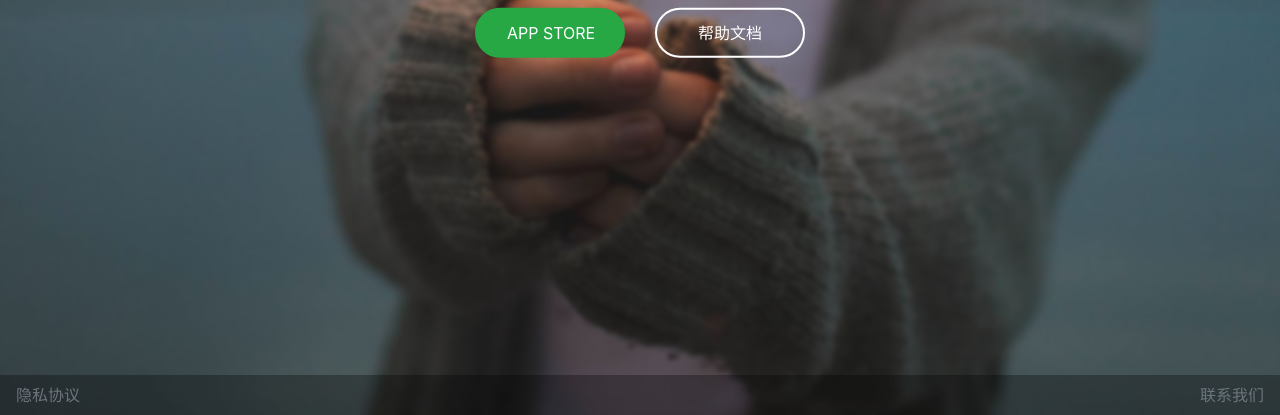
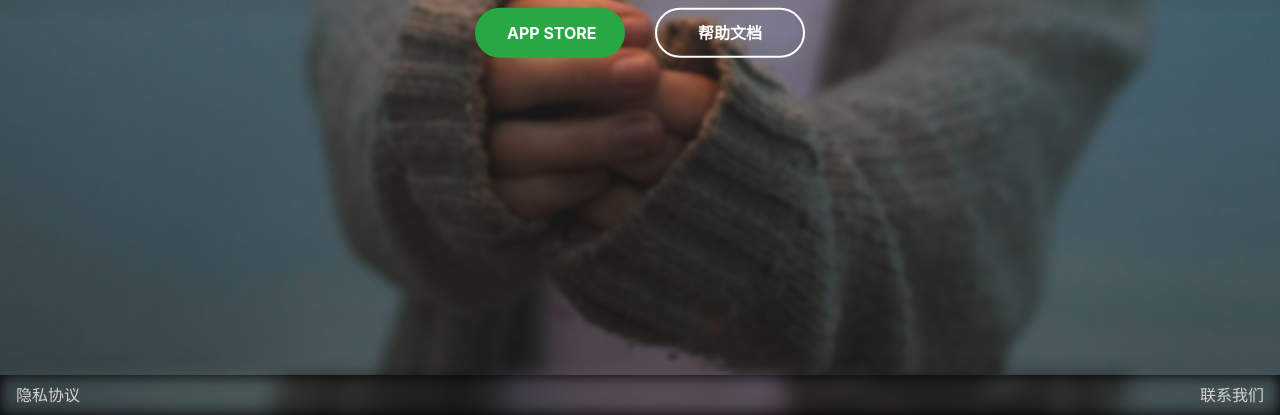
Before and after one commit to yeseni-today/mematom-site, a plain HTML site: page index.html in a window 1280 px wide. Shown: the part 385-800 px from the top of the page. Drawn offline with nearby package versions, Linux system fonts and the light colour scheme.

Commit message:
optimize footer blur effect.

```diff
--- a/assets/css/style.scss
+++ b/assets/css/style.scss
@@ -2,9 +2,9 @@ html, body {
 	box-sizing: content-box;
 	margin: 0;
 	font-family: "Helvetica Neue", serif;
-	position: fixed;
-	top: 0;
-	right: 0;
+	//position: fixed;
+	//top: 0;
+	//right: 0;
 	width: 100%;
 	height: 100%;
 	overflow: hidden;
@@ -45,10 +45,13 @@ html, body {
 .ye-btn {
 	border-radius: 30px !important;
 	padding: 11px 30px !important;
-	margin-top: 11px;
-	margin-bottom: 11px;
+	margin: {
+		top: 11px;
+		bottom: 11px;
+	};
 	border-width: 2px !important;
 	width: 150px;
+	font-weight: bold !important;
 }
 
 .ye-outline {
@@ -57,11 +60,7 @@ html, body {
 }
 
 .ye-outline:hover, .ye-outline:active, .ye-outline:focus {
-	opacity: 0.75;
-}
-
-.nav a:hover {
-	color: white;
+	opacity: 0.5;
 }
 
 .main-container {
@@ -108,14 +107,26 @@ html, body {
 	height: 40px;
 
 	.background {
-		background-color: rgba(0, 0, 0, 0.3);
+		background-color: black;
 		width: 100%;
 		height: 40px;
-		/*filter: blur(1px);*/
 		border-top-width: 1px;
-		border: {
-			top-color: black;
-			top-width: 1px;
+
+		&:after {
+			content: " ";
+			background: {
+				image: url("../images/home-bg.jpeg");
+				position: bottom;
+			}
+			box-shadow: white;
+
+			position: absolute;
+			left: 0;
+			top: 0;
+			width: 100%;
+			height: 40px;
+
+			filter: blur(8px);
 		}
 	}
 
@@ -131,3 +142,14 @@ html, body {
 		right: 0;
 	}
 }
+
+.nav {
+	.nav-link {
+		color: lightgray !important;
+	}
+
+	a:hover {
+		color: white;
+		opacity: 0.75;
+	}
+}
--- a/index.html
+++ b/index.html
@@ -31,7 +31,7 @@
                 </div>
                 <div class="col-auto justify-content-center">
                     <a href="https://www.notion.so/paradoxity/5a13422758a6438e8a971a0072810d69"
-                       title="帮助文档" class="btn ye-btn ye-outline" onclick="">帮助文档</a>
+                       title="帮助文档" class="btn ye-outline ye-btn" onclick="">帮助文档</a>
                 </div>
             </div>
         </div>
```
Also changed, not shown: assets/css/style.css, 1 other file.
